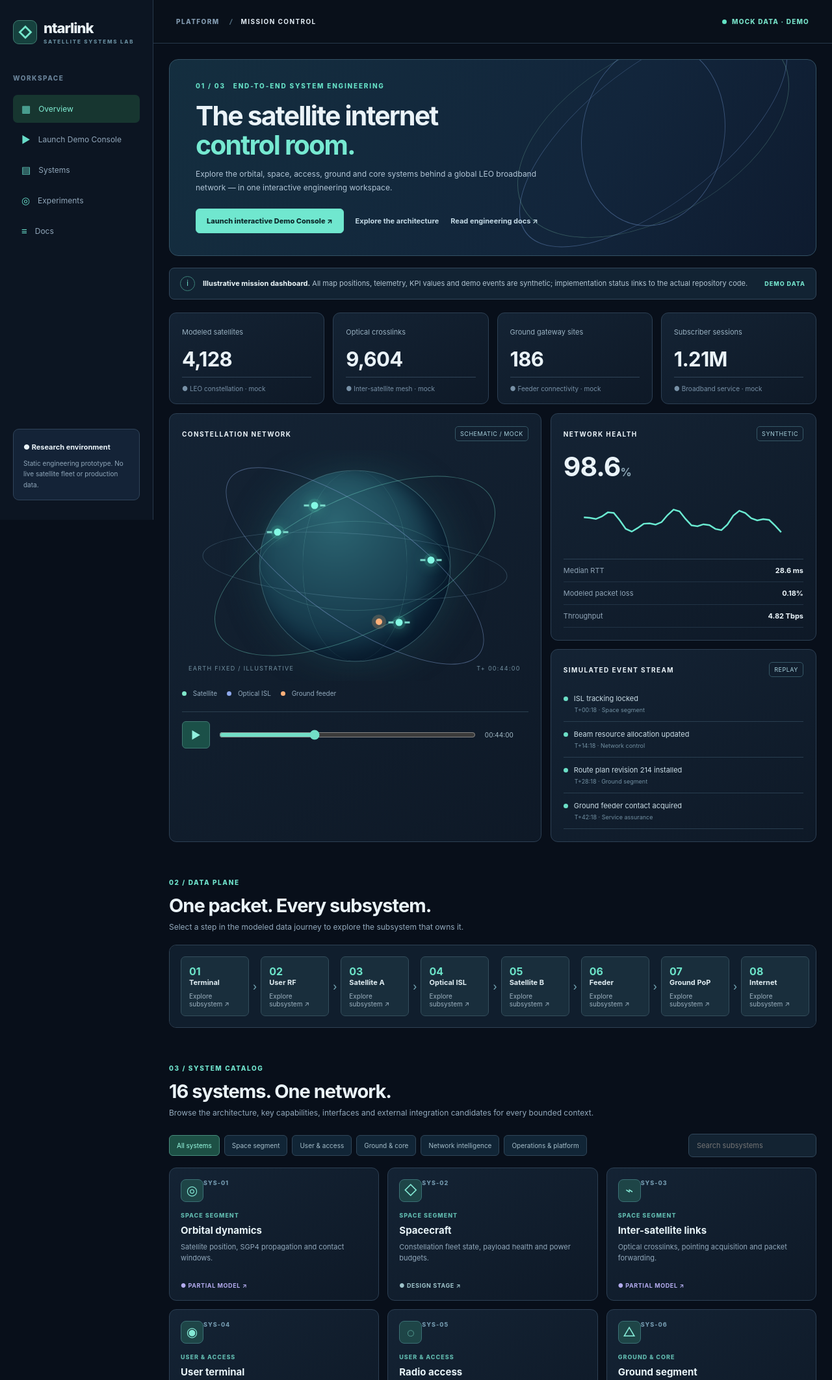
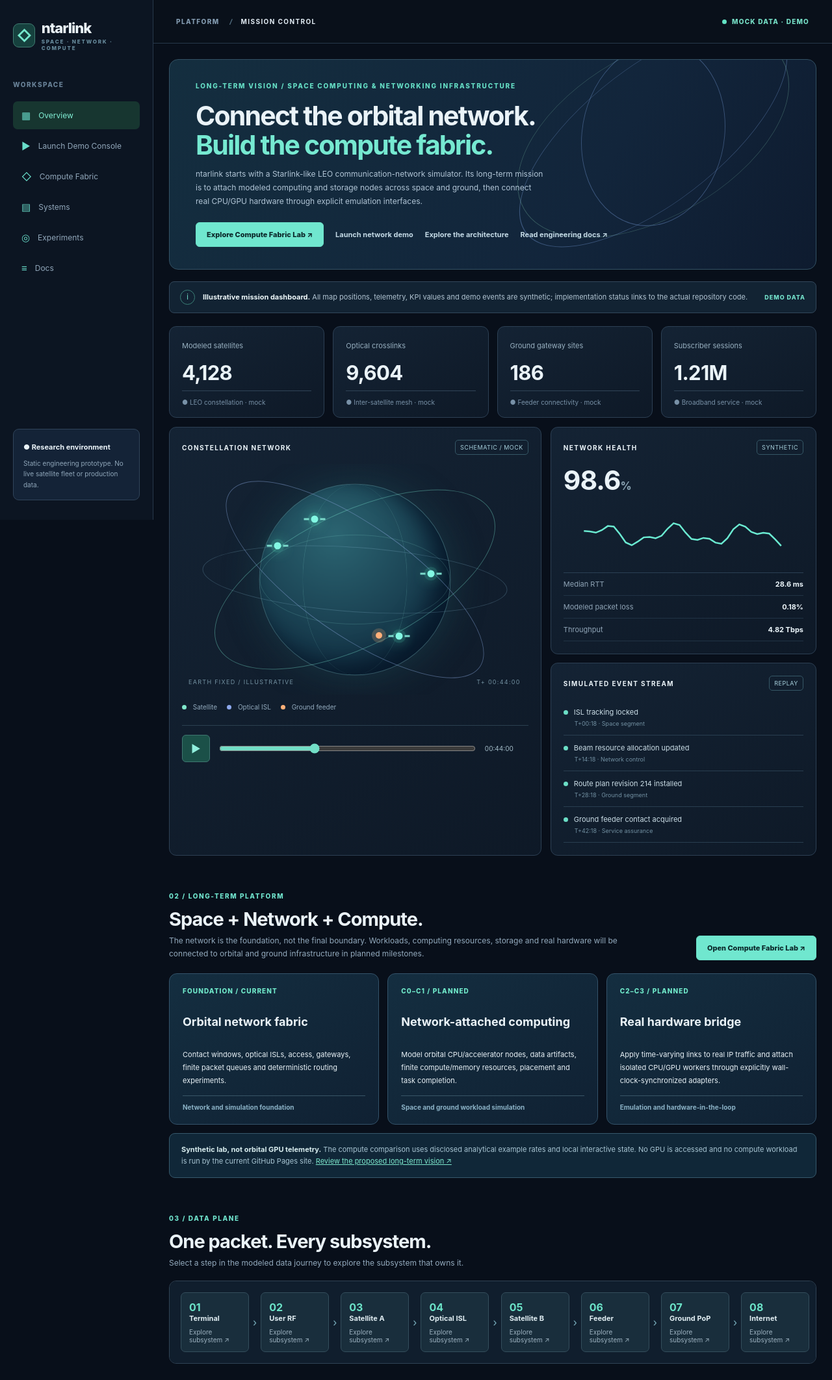
Before and after one commit to BestNathan/ntarlink, a website: page applications/console/pages/index.html in a window 1280 px wide. Shown: the top 2124 px of the page at 65% size. Drawn offline with Linux system fonts and the light colour scheme.

Commit message:
feat(pages): reposition showcase around space-network-compute vision and compute lab

```diff
--- a/applications/console/pages/index.html
+++ b/applications/console/pages/index.html
@@ -4,8 +4,8 @@
 <meta charset="UTF-8">
 <meta name="viewport" content="width=device-width,initial-scale=1">
 <meta name="theme-color" content="#0b1420">
-<title>ntarlink | Satellite Systems Lab</title>
-<meta name="description" content="Explore sixteen subsystems of an open satellite internet simulator. All dashboard telemetry is illustrative mock data.">
+<title>ntarlink | Space Computing & Networking Infrastructure Simulator</title>
+<meta name="description" content="Explore ntarlink: a space computing and networking infrastructure simulator in development. Discover the LEO network foundation, planned compute nodes, and a synthetic compute fabric lab.">
 <style>
 :root{font-family:Inter,-apple-system,BlinkMacSystemFont,"Segoe UI",sans-serif;color:#eaf3f8;background:#080f1a;font-synthesis:none}
 *{box-sizing:border-box}html{scroll-behavior:smooth}body{margin:0}a{color:inherit;text-decoration:none}button,input{font:inherit}button{cursor:pointer}
@@ -112,6 +112,13 @@ footer{margin:55px 0 12px;border-top:1px solid #2b4054;padding-top:22px;display:
 .drawer-body h4{color:#6fdcc8;font-size:10px;letter-spacing:1.4px;margin:28px 0 12px}
 .capability{border-top:1px solid #2e4658;padding:13px 0}.capability b{font-size:13px}.capability p{font-size:11px;margin:7px 0 0}
 .drawer-link{display:block;margin:15px 28px 24px;background:#79ead3;color:#0b2e31;padding:13px;text-align:center;font-size:12px;font-weight:800;border-radius:7px}
+.compute-vision{scroll-margin-top:89px}.vision-cards{display:grid;grid-template-columns:repeat(3,minmax(0,1fr));gap:13px;margin-top:20px}
+.vision-card{min-width:0;border:1px solid #34536a;border-radius:12px;background:linear-gradient(145deg,#142e40,#102133);padding:20px;display:flex;flex-direction:column;gap:12px}
+.vision-card small{font-size:10px;letter-spacing:1.1px;color:#70e9ca;font-weight:800}.vision-card h3{font-size:18px;line-height:1.3}.vision-card p{font-size:11px;line-height:1.8;margin:0;flex:1}.vision-card b{font-size:10px;color:#8bb2c6;padding-top:11px;border-top:1px solid #385566}
+.compute-disclosure{font-size:11px;color:#a8c5d3;background:#102738;border:1px solid #36596c;padding:15px 18px;border-radius:9px;margin-top:13px;line-height:1.7}
+.compute-disclosure strong{color:#d7ecee}.compute-disclosure a{color:#7de8cd;text-decoration:underline}
+@media(max-width:960px){.vision-cards{grid-template-columns:1fr}.compute-vision .section-header{align-items:flex-start;flex-direction:column}}
+@media(max-width:650px){.vision-cards{gap:9px}.vision-card{padding:16px}.compute-vision .btn{width:100%;text-align:center}}
 @media(max-width:1350px){.catalog{grid-template-columns:repeat(3,1fr)}.content{padding:24px}.grid{grid-template-columns:minmax(0,1.4fr) minmax(260px,1fr)}}
 @media(max-width:960px){.layout{display:block}aside{position:relative;width:100%;height:auto;flex-direction:row;align-items:center;padding:10px 18px}aside .nav-label,aside .side-footer{display:none}aside nav{display:flex}aside nav a{margin:0;padding:9px;font-size:11px}.logo{margin-right:auto}.logo small{display:none}header{top:0}.metrics{grid-template-columns:repeat(2,1fr)}.grid{grid-template-columns:1fr}.sidebar-panels{grid-template-columns:1fr 1fr}.catalog{grid-template-columns:repeat(3,1fr)}}
 @media(max-width:650px){header{height:52px;padding:0 17px}.content{padding:17px}.hero-content{padding:29px 22px}.orbital-art{opacity:.22}.note span:last-child{display:none}.metric{padding:15px}.metric strong{font-size:26px}.sidebar-panels{grid-template-columns:1fr}.catalog{grid-template-columns:repeat(2,1fr);gap:9px}.system-card{padding:13px;min-height:210px}.experiments{grid-template-columns:repeat(2,1fr)}.section{margin-top:37px}.section-header h2{font-size:24px}footer{flex-direction:column}aside nav a{font-size:0}aside nav a span{font-size:18px}.planet{width:250px;height:250px}.orbit{width:330px;margin-left:-165px}.orbit.two{width:355px;margin-left:-177px}.network{height:300px}.drawer-head,.drawer-body{padding-left:19px;padding-right:19px}}
@@ -120,16 +127,16 @@ footer{margin:55px 0 12px;border-top:1px solid #2b4054;padding-top:22px;display:
 </head>
 <body>
 <div class="layout"><aside>
-<a class="logo" href="#overview"><span class="logo-mark">◇</span><span>ntarlink<small>SATELLITE SYSTEMS LAB</small></span></a>
+<a class="logo" href="#overview"><span class="logo-mark">◇</span><span>ntarlink<small>SPACE · NETWORK · COMPUTE</small></span></a>
 <div class="nav-label">WORKSPACE</div>
-<nav><a class="active" href="#overview"><span>▦</span>Overview</a><a href="demo/"><span>▶</span>Launch Demo Console</a><a href="#systems"><span>▤</span>Systems</a><a href="#experiments"><span>◎</span>Experiments</a><a href="https://github.com/BestNathan/ntarlink/tree/main/docs" target="_blank" rel="noopener"><span>≡</span>Docs</a></nav>
+<nav><a class="active" href="#overview"><span>▦</span>Overview</a><a href="demo/"><span>▶</span>Launch Demo Console</a><a href="#compute"><span>◇</span>Compute Fabric</a><a href="#systems"><span>▤</span>Systems</a><a href="#experiments"><span>◎</span>Experiments</a><a href="https://github.com/BestNathan/ntarlink/tree/main/docs" target="_blank" rel="noopener"><span>≡</span>Docs</a></nav>
 <div class="side-footer"><strong>● Research environment</strong><p>Static engineering prototype. No live satellite fleet or production data.</p></div>
 </aside><main id="overview">
 <header><span class="crumb">PLATFORM <em>/</em><b>MISSION CONTROL</b></span><span class="demo-indicator">MOCK DATA · DEMO</span></header>
 <div class="content">
-<section class="hero"><div class="hero-content"><div class="eyebrow">01 / 03 &nbsp; END-TO-END SYSTEM ENGINEERING</div><h1>The satellite internet <span>control room.</span></h1>
-<p>Explore the orbital, space, access, ground and core systems behind a global LEO broadband network — in one interactive engineering workspace.</p>
-<div class="hero-actions"><a class="btn" href="demo/">Launch interactive Demo Console ↗</a><a class="text-link" href="#systems">Explore the architecture</a><a class="text-link" href="https://github.com/BestNathan/ntarlink/blob/main/docs/architecture.md" target="_blank" rel="noopener">Read engineering docs ↗</a></div></div><div class="orbital-art" aria-hidden="true"></div></section>
+<section class="hero"><div class="hero-content"><div class="eyebrow">LONG-TERM VISION / SPACE COMPUTING & NETWORKING INFRASTRUCTURE</div><h1>Connect the orbital network.<span>Build the compute fabric.</span></h1>
+<p>ntarlink starts with a Starlink-like LEO communication-network simulator. Its long-term mission is to attach modeled computing and storage nodes across space and ground, then connect real CPU/GPU hardware through explicit emulation interfaces.</p>
+<div class="hero-actions"><a class="btn" href="demo/#/compute">Explore Compute Fabric Lab ↗</a><a class="text-link" href="demo/">Launch network demo</a><a class="text-link" href="#systems">Explore the architecture</a><a class="text-link" href="https://github.com/BestNathan/ntarlink/blob/main/docs/architecture.md" target="_blank" rel="noopener">Read engineering docs ↗</a></div></div><div class="orbital-art" aria-hidden="true"></div></section>
 <div class="note"><i>i</i><div><strong>Illustrative mission dashboard.</strong> All map positions, telemetry, KPI values and demo events are synthetic; implementation status links to the actual repository code.</div><span>DEMO DATA</span></div>
 <section class="metrics" id="metrics"></section>
 <section class="grid">
@@ -141,11 +148,14 @@ footer{margin:55px 0 12px;border-top:1px solid #2b4054;padding-top:22px;display:
 <svg class="spark" viewBox="0 0 310 90" role="img" aria-label="Illustrative quality trend"><path id="spark" fill="none" stroke="#6aead1" stroke-width="2.5"/></svg>
 <div class="minimetrics"><div><span>Median RTT</span><strong id="rtt"></strong></div><div><span>Modeled packet loss</span><strong id="loss"></strong></div><div><span>Throughput</span><strong id="throughput"></strong></div></div></div>
 <div class="panel"><div class="panel-heading"><b>SIMULATED EVENT STREAM</b><span class="tag">REPLAY</span></div><ul class="feed" id="feed"></ul></div></div></section>
-<section class="section" id="journey"><div class="section-header"><div><span class="section-id">02 / DATA PLANE</span><h2>One packet. Every subsystem.</h2><p>Select a step in the modeled data journey to explore the subsystem that owns it.</p></div></div><div class="chain" id="chain"></div></section>
-<section class="section" id="systems"><div class="section-header"><div><span class="section-id">03 / SYSTEM CATALOG</span><h2>16 systems. One network.</h2><p>Browse the architecture, key capabilities, interfaces and external integration candidates for every bounded context.</p></div></div>
+<section class="section compute-vision" id="compute"><div class="section-header"><div><span class="section-id">02 / LONG-TERM PLATFORM</span><h2>Space + Network + Compute.</h2><p>The network is the foundation, not the final boundary. Workloads, computing resources, storage and real hardware will be connected to orbital and ground infrastructure in planned milestones.</p></div><a class="btn" href="demo/#/compute">Open Compute Fabric Lab ↗</a></div>
+<div class="vision-cards"><div class="vision-card"><small>FOUNDATION / CURRENT</small><h3>Orbital network fabric</h3><p>Contact windows, optical ISLs, access, gateways, finite packet queues and deterministic routing experiments.</p><b>Network and simulation foundation</b></div><div class="vision-card"><small>C0–C1 / PLANNED</small><h3>Network-attached computing</h3><p>Model orbital CPU/accelerator nodes, data artifacts, finite compute/memory resources, placement and task completion.</p><b>Space and ground workload simulation</b></div><div class="vision-card"><small>C2–C3 / PLANNED</small><h3>Real hardware bridge</h3><p>Apply time-varying links to real IP traffic and attach isolated CPU/GPU workers through explicitly wall-clock-synchronized adapters.</p><b>Emulation and hardware-in-the-loop</b></div></div>
+<div class="compute-disclosure"><strong>Synthetic lab, not orbital GPU telemetry.</strong> The compute comparison uses disclosed analytical example rates and local interactive state. No GPU is accessed and no compute workload is run by the current GitHub Pages site. <a href="https://github.com/BestNathan/ntarlink/pull/147" target="_blank" rel="noopener">Review the proposed long-term vision ↗</a></div></section>
+<section class="section" id="journey"><div class="section-header"><div><span class="section-id">03 / DATA PLANE</span><h2>One packet. Every subsystem.</h2><p>Select a step in the modeled data journey to explore the subsystem that owns it.</p></div></div><div class="chain" id="chain"></div></section>
+<section class="section" id="systems"><div class="section-header"><div><span class="section-id">04 / SYSTEM CATALOG</span><h2>16 network foundation systems.</h2><p>Browse the existing bounded contexts. Proposed space computing is a future capability, not a fictitious 17th deployed subsystem.</p></div></div>
 <div class="catalog-tools"><div class="filters" id="filters"></div><input type="search" id="search" placeholder="Search subsystems" aria-label="Search subsystems"></div><div class="catalog" id="catalog"></div></section>
-<section class="section" id="experiments"><div class="section-header"><div><span class="section-id">04 / EXPERIMENTS</span><h2>Change the conditions.</h2><p>Compare four mock operating modes and see how the event log, key indicators and topology respond.</p></div></div><div class="experiments" id="experiments-list"></div><p class="disclaimer">Demonstration only. No simulation process is started by these controls. To run the real deterministic packet model, use <code>cargo run -p ntarlink-cli -- simulate scenarios/minimal.json</code> in the repository.</p></section>
-<footer><span><strong style="color:#96e8da">ntarlink</strong> &nbsp;Open satellite internet engineering research</span><span><a href="https://github.com/BestNathan/ntarlink" target="_blank" rel="noopener">GitHub</a> · <a href="https://github.com/BestNathan/ntarlink/tree/main/docs/subsystems" target="_blank" rel="noopener">Subsystem documentation</a> · MOCK DATA</span></footer>
+<section class="section" id="experiments"><div class="section-header"><div><span class="section-id">05 / NETWORK EXPERIMENTS</span><h2>Change the conditions.</h2><p>Compare four mock operating modes and see how the event log, key indicators and topology respond.</p></div></div><div class="experiments" id="experiments-list"></div><p class="disclaimer">Demonstration only. No simulation process is started by these controls. To run the real deterministic packet model, use <code>cargo run -p ntarlink-cli -- simulate scenarios/minimal.json</code> in the repository.</p></section>
+<footer><span><strong style="color:#96e8da">ntarlink</strong> &nbsp;Space computing & networking infrastructure research</span><span><a href="https://github.com/BestNathan/ntarlink" target="_blank" rel="noopener">GitHub</a> · <a href="https://github.com/BestNathan/ntarlink/tree/main/docs/subsystems" target="_blank" rel="noopener">Subsystem documentation</a> · MOCK DATA</span></footer>
 </div></main></div>
 <div class="overlay" id="overlay"><div class="drawer" role="dialog" aria-modal="true" aria-labelledby="detail-title"><div class="drawer-head"><span class="eyebrow" id="detail-id"></span><button type="button" id="close" aria-label="Close details">✕</button></div><div class="drawer-body" id="detail"></div><a id="design-link" class="drawer-link" target="_blank" rel="noopener">Read full subsystem design ↗</a></div></div>
 <script>
```
